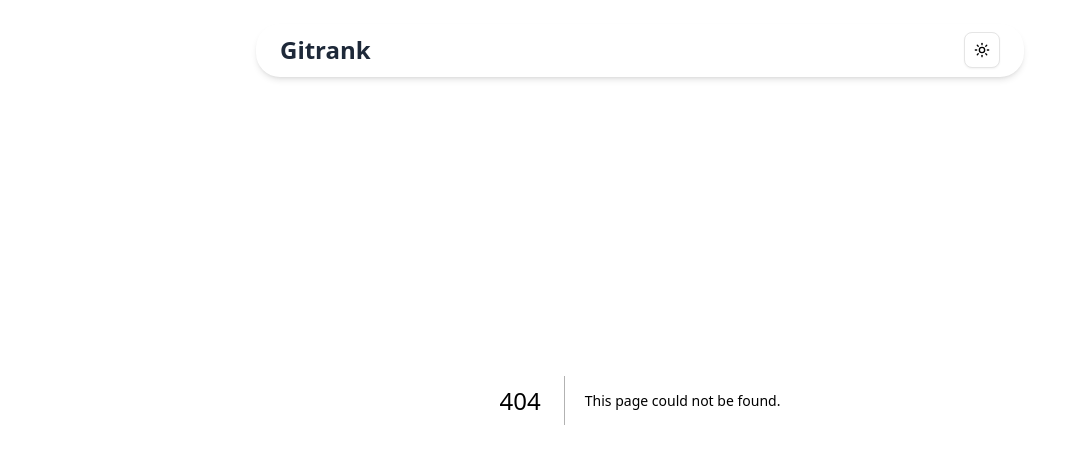
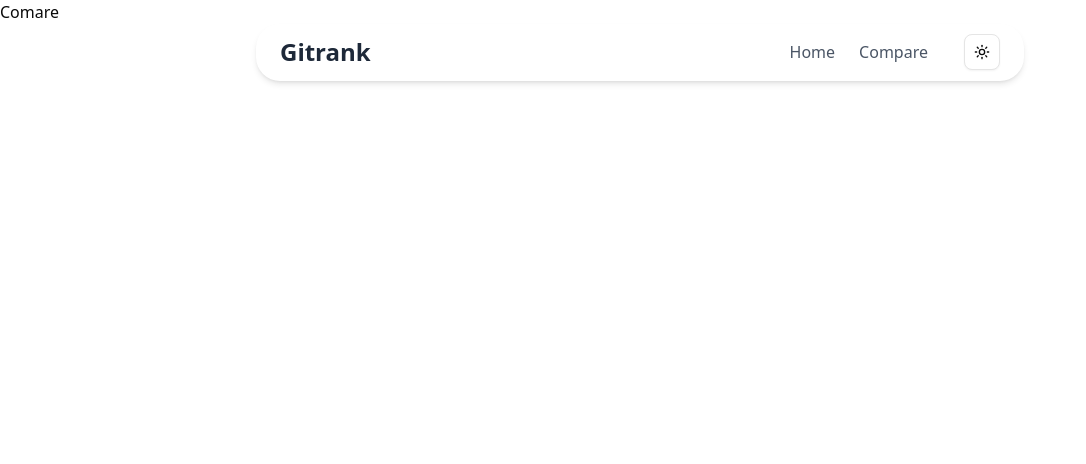
Before and after one commit to samir7888/Git-Rank, a Next.js app: page /compare in a window 1280 px wide. Before the commit this address had no page. Shown: the top 464 px of the page, without its empty margins (0-1086 px from the left). Built offline with nearby package versions, Linux system fonts and the light colour scheme.

Commit message:
feat:added framer-motion and navlinks

```diff
--- /dev/null
+++ b/app/compare/page.tsx
@@ -0,0 +1,9 @@
+import React from 'react'
+
+const Comare = () => {
+    return (
+        <div>Comare</div>
+    )
+}
+
+export default Comare
--- a/components/navbar.tsx
+++ b/components/navbar.tsx
@@ -1,15 +1,48 @@
+"use client"
+import { ModeToggle } from './toggle-mode'
+import Link from 'next/link'
+
+const navLinks = [
+    { name: 'Home', href: '/' },
+    { name: 'Compare', href: '/compare' },
+]
+import { motion } from "motion/react"
 import React from 'react'
-import { ModeToggle } from './toggle-mode'
 
 const Navbar = () => {
+    const [hoveredIndex, setHoveredIndex] = React.useState<number | null>(null);
     return (
         <div className='fixed z-50 top-6 w-full flex items-center justify-between'>
             <nav className="w-3xl rounded-3xl mx-auto flex items-center justify-between px-6 py-2 bg-white backdrop-blur-md border-b border-white/30 dark:bg-neutral-900/40 shadow-md">
                 <div className="text-2xl font-bold text-gray-800 dark:text-white">
                     Gitrank
                 </div>
-                <div>
-                    <ModeToggle />
+                <div className='flex items-center justify-between gap-6'>
+                    <div className='flex items-center justify-between'>
+                        {navLinks.map((link, idx) => (
+
+                            <Link
+                                onMouseEnter={() => setHoveredIndex(idx)}
+                                onMouseLeave={() => setHoveredIndex(null)}
+                                key={link.href}
+                                href={link.href}
+                                className="relative group  text-gray-600 dark:text-gray-300 px-3 py-2 rounded-2xl hover:text-gray-900 dark:hover:text-white font-medium"
+                            >
+                                {hoveredIndex === idx && (
+                                    <motion.div layoutId='hover' className='absolute rounded-2xl inset-0 bg-neutral-100 w-full h-full'></motion.div>
+                                )}
+                                <span className=' relative group-hover:text-black'>
+
+                                    {link.name}
+                                </span>
+                            </Link>
+                        ))}
+                    </div>
+
+                    <div>
+
+                        <ModeToggle />
+                    </div>
                 </div>
             </nav>
         </div>
--- a/components/user-table.tsx
+++ b/components/user-table.tsx
@@ -2,7 +2,6 @@
     Table,
     TableBody,
     TableCell,
-    TableFooter,
     TableHead,
     TableHeader,
     TableRow,
@@ -13,6 +12,7 @@
 import { UserType } from "@/types/users-type";
 import { Button } from "./ui/button";
 import { Skeleton } from "./ui/skeleton";
+import { motion } from "motion/react"
 
 export function UserTable({
     data,
@@ -27,7 +27,7 @@
     loading: boolean;
 }) {
     return (
-        <div className="w-full flex flex-col pb-6">
+        <motion.div animate={{ opacity: [0, 1] }} className="w-full flex flex-col pb-6">
 
             <Table>
                 <TableHeader>
@@ -37,7 +37,8 @@
                         ))}
                     </TableRow>
                 </TableHeader>
-                <TableBody>
+
+                <TableBody >
                     {data.map((user, i) => (
                         <TableRow
                             key={i}
@@ -79,20 +80,28 @@
                     ))}
                 </TableBody>
 
+
             </Table>
             <div className="flex justify-center items-center w-full mx-auto  mt-4">
 
-                {!loading ? (<Button
+                {!loading ? (
+                    <motion.button whileTap={{ scale: 0.9 }} whileHover={{ scale: 1.1 }} animate={{ transition: { duration: 0.2 } }}>
 
-                    onClick={onNext}
-                    variant={"default"}
-                >
-                    View More
-                </Button>) : (
+                        <Button
+                            className="cursor-pointer"
+
+                            onClick={onNext}
+                            variant={"default"}
+                        >
+                            View More
+                        </Button>
+
+                    </motion.button>
+                ) : (
                     <Skeleton className="h-10 w-full rounded" />
 
                 )}
             </div>
-        </div>
+        </motion.div>
     );
 }
--- a/package.json
+++ b/package.json
@@ -36,6 +36,7 @@
     "@radix-ui/react-toggle": "^1.1.10",
     "@radix-ui/react-toggle-group": "^1.1.11",
     "@radix-ui/react-tooltip": "^1.2.8",
+    "@tanstack/react-query": "^5.90.5",
     "class-variance-authority": "^0.7.1",
     "clsx": "^2.1.1",
     "cmdk": "^1.1.1",
@@ -43,6 +44,7 @@
     "embla-carousel-react": "^8.6.0",
     "input-otp": "^1.4.2",
     "lucide-react": "^0.548.0",
+    "motion": "^12.23.24",
     "next": "16.0.0",
     "next-themes": "^0.4.6",
     "react": "19.2.0",
```
Also changed, not shown: 1 other file (tests, documents, lock files or other folders).
